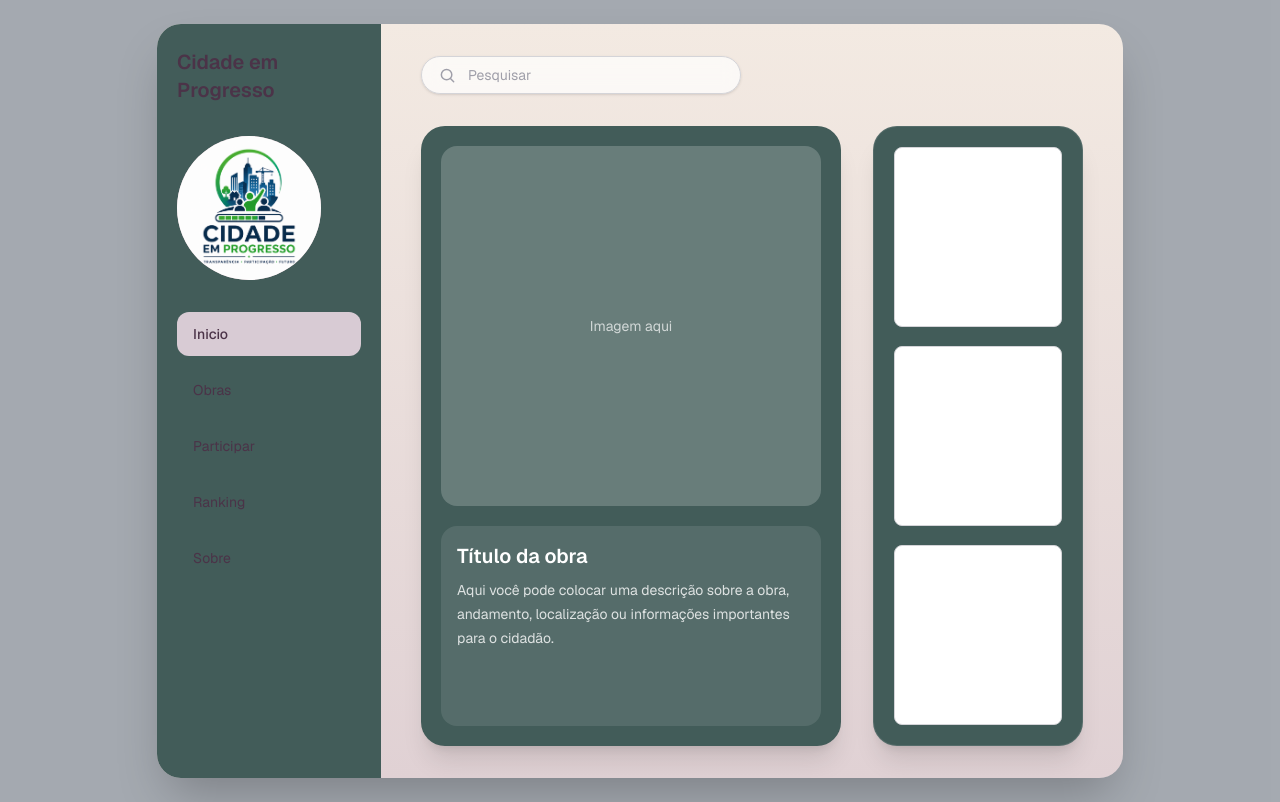
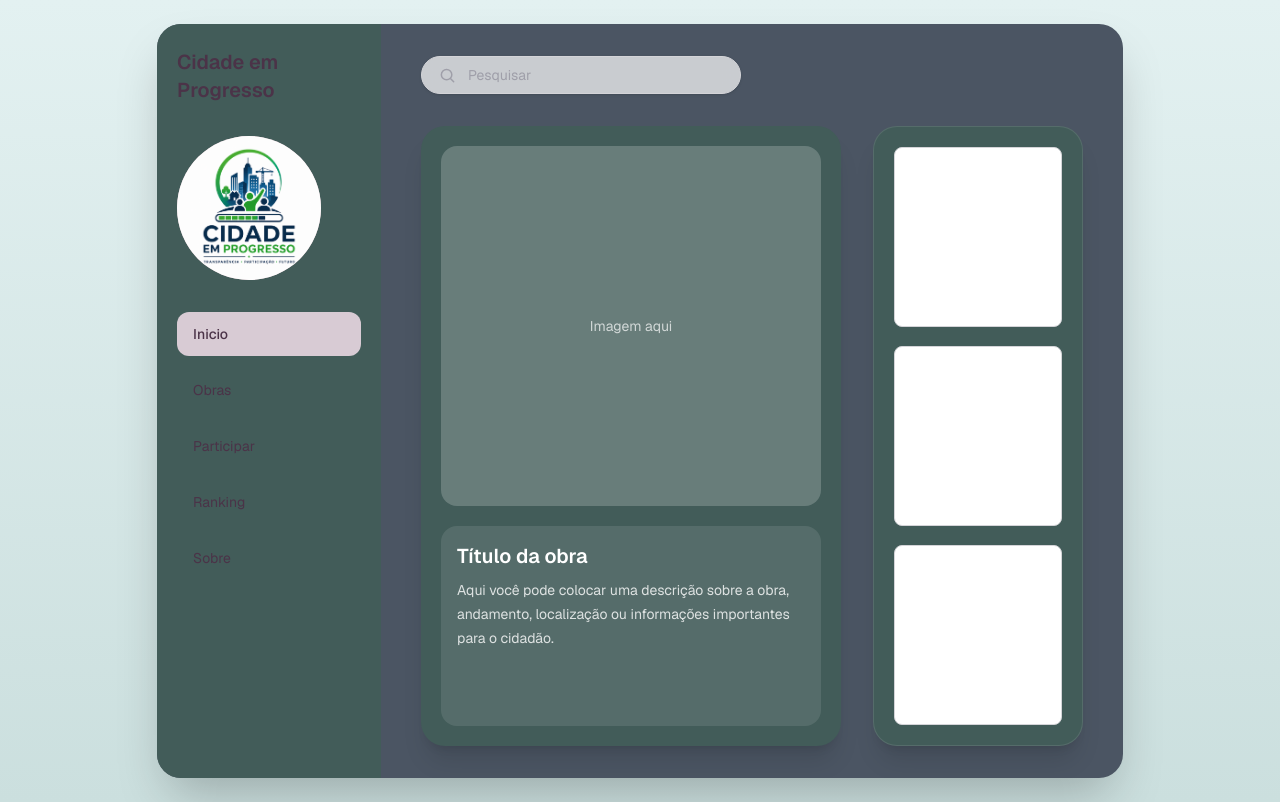
Before and after one commit to TornadoP/Cidade-Em-Progresso, a Next.js app: page / in a window 1280 px wide. Built offline with nearby package versions, Linux system fonts and the light colour scheme.

Commit message:
alterando a cor da div principal correta, não do fundo

```diff
--- a/app/page.tsx
+++ b/app/page.tsx
@@ -5,8 +5,8 @@ import Image from "next/image";
 // Aqui é o código para o sistema funcionar, não mexa aqui
 export default function Home() {
   return (
-    <div className="flex min-h-screen items-center justify-center bg-[#4B5563]/50 font-sans p-6">
-      <main className="flex min-h-[650px] min-w-[650px] max-w-5xl overflow-hidden rounded-3xl bg-gradient-to-b from-[#F3EAE2] to-[#E0D1D4] shadow-2xl">
+    <div className="flex min-h-screen items-center justify-center bg-gradient-to-b from-[#E3F1F1] to-[#CBDfde] font-sans p-6">
+      <main className="flex min-h-[650px] min-w-[650px] max-w-5xl overflow-hidden rounded-3xl bg-[#4B5563] shadow-2xl">
         {/* SIDEBAR ESQUERDA - a cor #CBDfde é um tom de roxo, ou lilas  #4B5563 #425C59*/}
         <aside className="flex w-56 flex-col bg-[#425C59] px-5 py-6 text-[#4B3348]">
           <h1 className="mb-8 text-xl font-semibold">Cidade em Progresso</h1>
```
